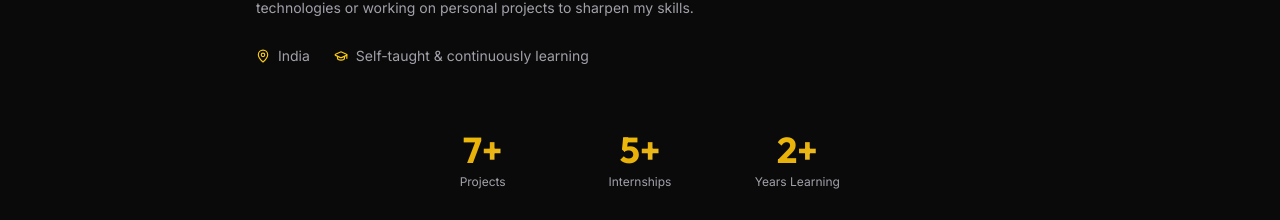
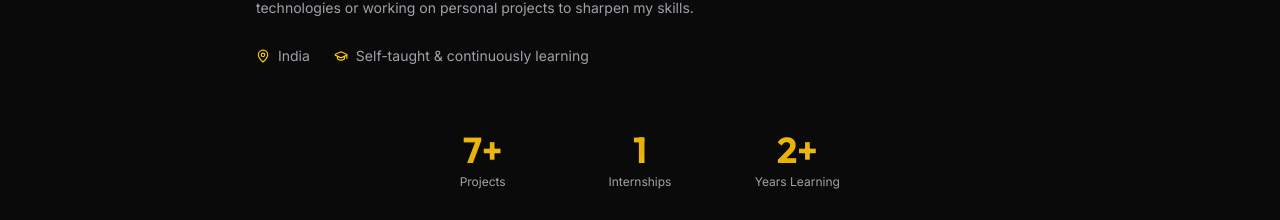
Before and after one commit to SHAIKHAMAN1/Portfolio, a React (Vite) app: page / in a window 1280 px wide. Shown: the part 1200-1420 px from the top of the page. Built offline with nearby package versions, Linux system fonts and the light colour scheme.

Commit message:
Update internship count in About component

```diff
--- a/src/components/About.tsx
+++ b/src/components/About.tsx
@@ -53,7 +53,7 @@ const About = () => {
 
   const stats = [
     { value: 7, label: "Projects", suffix: "+" },
-    { value: 5, label: "Internships", suffix: "+" },
+    { value: 1, label: "Internships", suffix: "" },
     { value: 2, label: "Years Learning", suffix: "+" },
   ];
 
```
